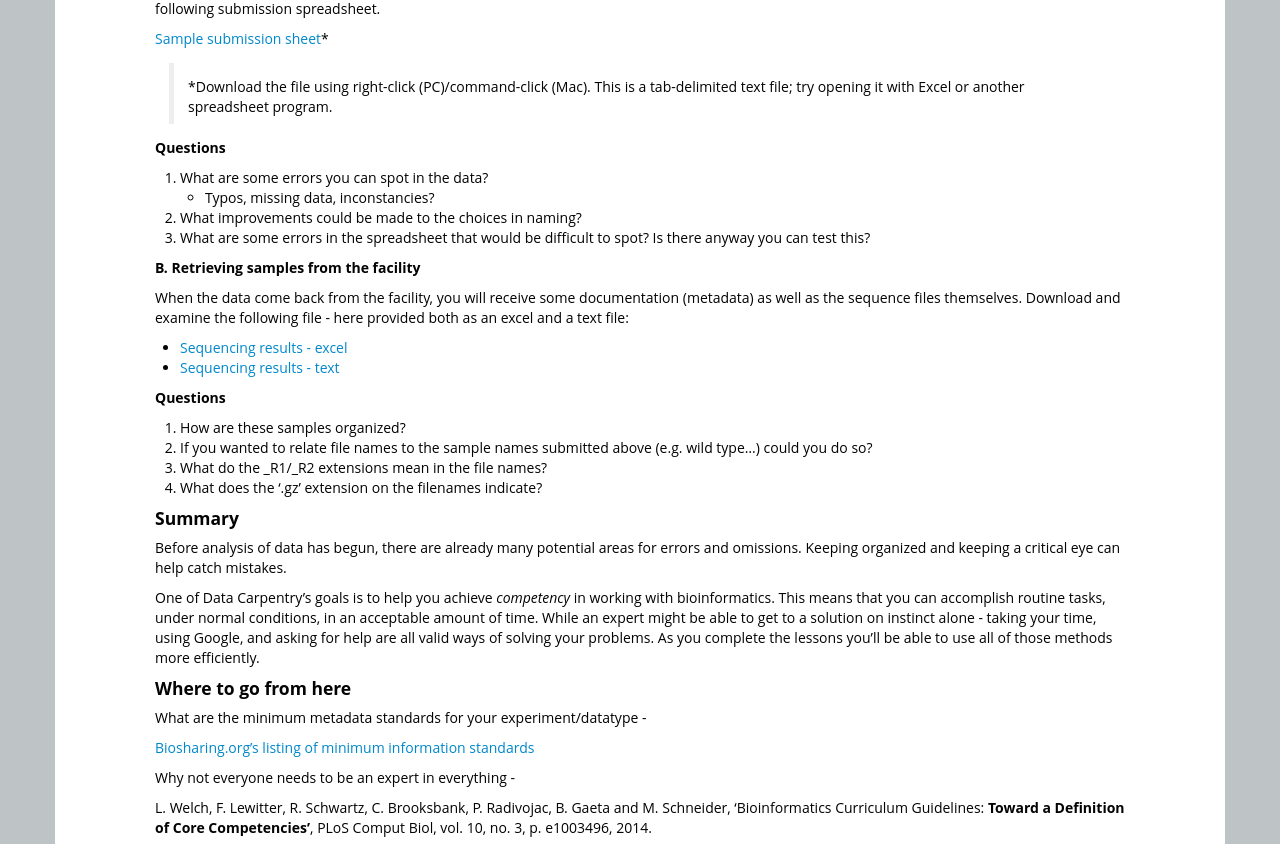
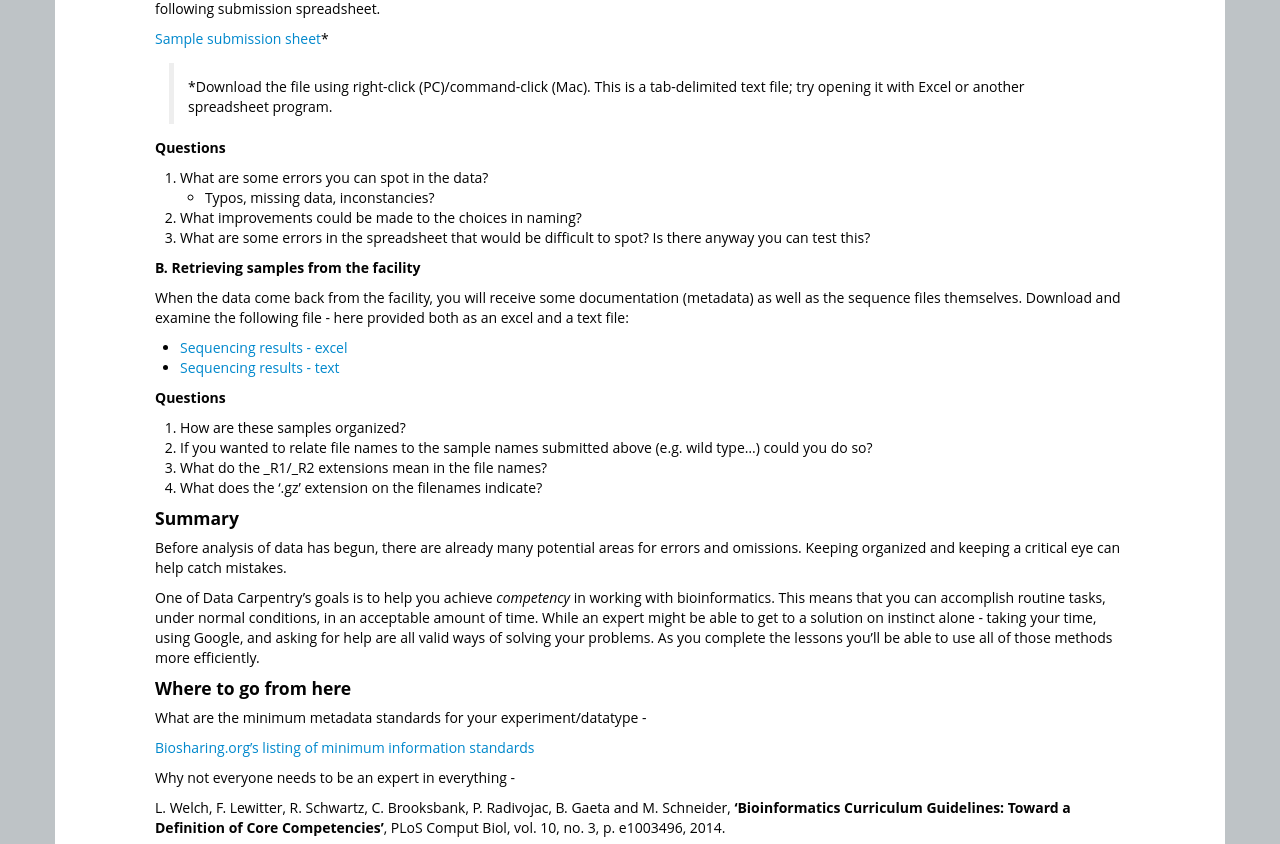
Before and after one commit to JasonJWilliamsNY/tidiness-genomics, a Jekyll site: the page built from index.md, in a window 1280 px wide and 900 px high, scrolled down 1012 px, cut to the strip 0-844 px from the top of the window. Built offline with Jekyll 4.4.1, drawn with Linux system fonts in a browser that asks for light colours; nearby versions of some CDN libraries; library files that are not in the unit come from our copies; Markdown is read by kramdown in place of the engine named in the settings.

Commit message:
formatting

```diff
--- a/index.md
+++ b/index.md
@@ -75,4 +75,4 @@ What are the minimum metadata standards for your experiment/datatype -
 
 Why not everyone needs to be an expert in everything -
 
-L. Welch, F. Lewitter, R. Schwartz, C. Brooksbank, P. Radivojac, B. Gaeta and M. Schneider, 'Bioinformatics Curriculum Guidelines: **Toward a Definition of Core Competencies'**, PLoS Comput Biol, vol. 10, no. 3, p. e1003496, 2014.
+L. Welch, F. Lewitter, R. Schwartz, C. Brooksbank, P. Radivojac, B. Gaeta and M. Schneider, **'Bioinformatics Curriculum Guidelines: Toward a Definition of Core Competencies'**, PLoS Comput Biol, vol. 10, no. 3, p. e1003496, 2014.
```
